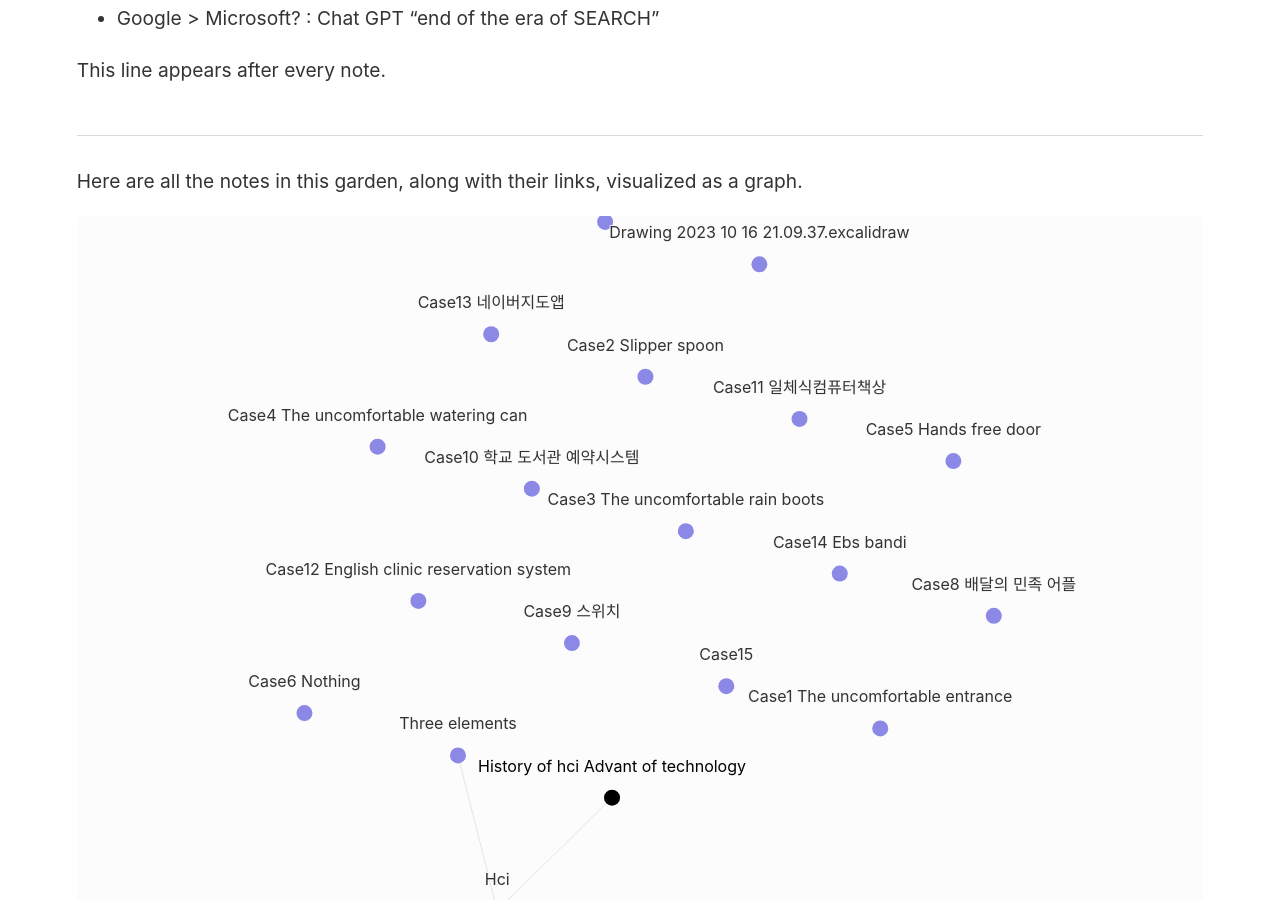
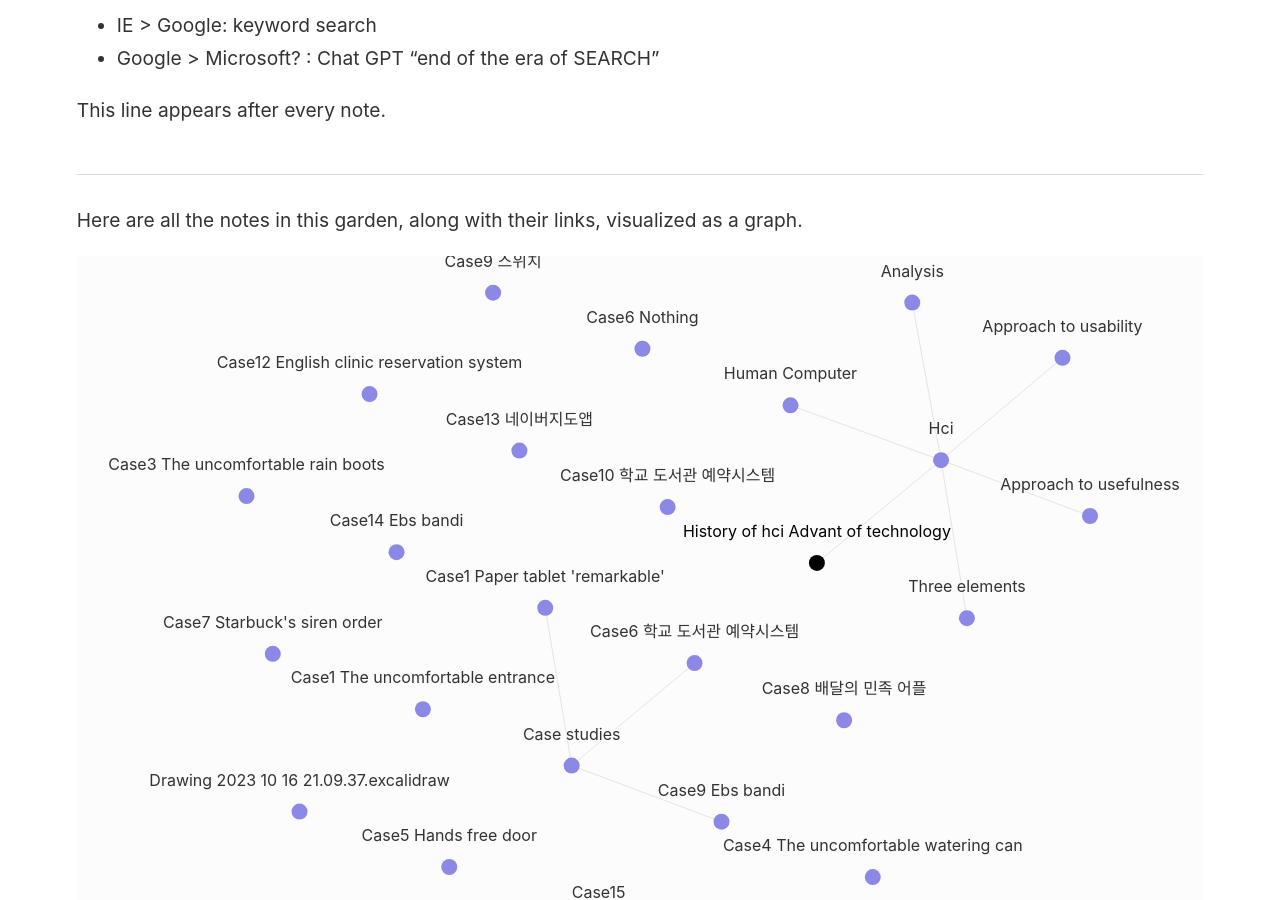
Before and after one commit to grkim1507/scrapingHCI, a Jekyll site: the page built from _notes/HCI_GRK/History of HCI-advant of technology.md, in a window 1280 px wide and 900 px high, scrolled down 1252 px. Built offline with Jekyll 4.4.1, drawn with Linux system fonts in a browser that asks for light colours.

Commit message:
add canvas

```diff
--- /dev/null
+++ b/_notes/HCI_GRK/Case Studies.md
@@ -0,0 +1,11 @@
+- [[CASE1-Paper tablet 'reMarkable']]
+- [[CASE2-Youtube]]
+- [[CASE3-hands free door]]
+- [[CASE4-Starbuck's Siren order]]
+- [[CASE5-배달의 민족 어플]]
+- [[CASE6-학교 도서관 예약시스템]]
+- [[CASE7-English clinic reservation system]]
+- [[CASE8-네이버지도앱]]
+- [[CASE9-EBS bandi]]
+- [[CASE10-인터넷 연결x 시 나오는 게임 in google]]
+- [[case1.canvas|case1]]
--- a/_notes/HCI_GRK/HCI.md
+++ b/_notes/HCI_GRK/HCI.md
@@ -1,11 +1,15 @@
-# [[Human-Computer]] Interaction (HCI)
+## [[Human-Computer]] Interaction (HCI)
 
-## is the combination of
-👉 Computer Science (Applied)
-👉 Design (Applied)
-👉 Cognitive Science / Psychology (Basic)
+### is the combination of
+- 👉 Computer Science (Applied)
+- 👉 Design (Applied)
+- 👉 Cognitive Science / Psychology (Basic)
 
 ---
-## TABLE OF CONTENTS
-### 1. [[History of HCI-advant of technology]]
-### 2. [[Three Elements]]
+### TABLE OF CONTENTS
+#### 1. [[History of HCI-advant of technology]]
+#### 2. [[Three Elements]]
+##### 2-1. [[Approach to Usefulness]]
+##### 2-2. [[Approach to Usability]]
+##### 2-3. [[Approach to Affection]]
+#### 3. [[Analysis]]
--- a/_notes/HCI_GRK/History of HCI-advant of technology.md
+++ b/_notes/HCI_GRK/History of HCI-advant of technology.md
@@ -1,10 +1,12 @@
-# HCI 1.0
+## HCI 1.0
 ### transitioning from Netscape to Internet Explore
 - Since the overall **internet speed** has been advancing rapidly, in accordance with Moore's law, a slight delay in Internet Explorer's speed was inconsequential.
+
 <img src="/assets/moore's-law.png"/>
+
 - The introduction of **language packs** by Microsoft was a game changer.
 
-# HCI 2.0
+## HCI 2.0
 ### transitioning from Internet Explore to Google to Microsoft?
 -  IE > Google: keyword search
 -  Google > Microsoft? : Chat GPT "end of the era of SEARCH"
```
Also changed, not shown: _notes/HCI_GRK/Analysis.md (added, +3 -0 lines), _notes/HCI_GRK/Approach to Usability.md (added, +8 -0 lines), _notes/HCI_GRK/Approach to Usefulness.md (added, +23 -0 lines), _notes/HCI_GRK/CASE1-Paper tablet 'reMarkable'.md (added, +3 -0 lines), _notes/HCI_GRK/Three Elements.md (+5 -3 lines), _notes/HCI_GRK/CASE6-학교 도서관 예약시스템.md (added), _notes/HCI_GRK/CASE9-EBS bandi.md (added), _notes/HCI_GRK/images/remarkable.jpg (added), assets/remarkable.jpg (added), 1 other file.
